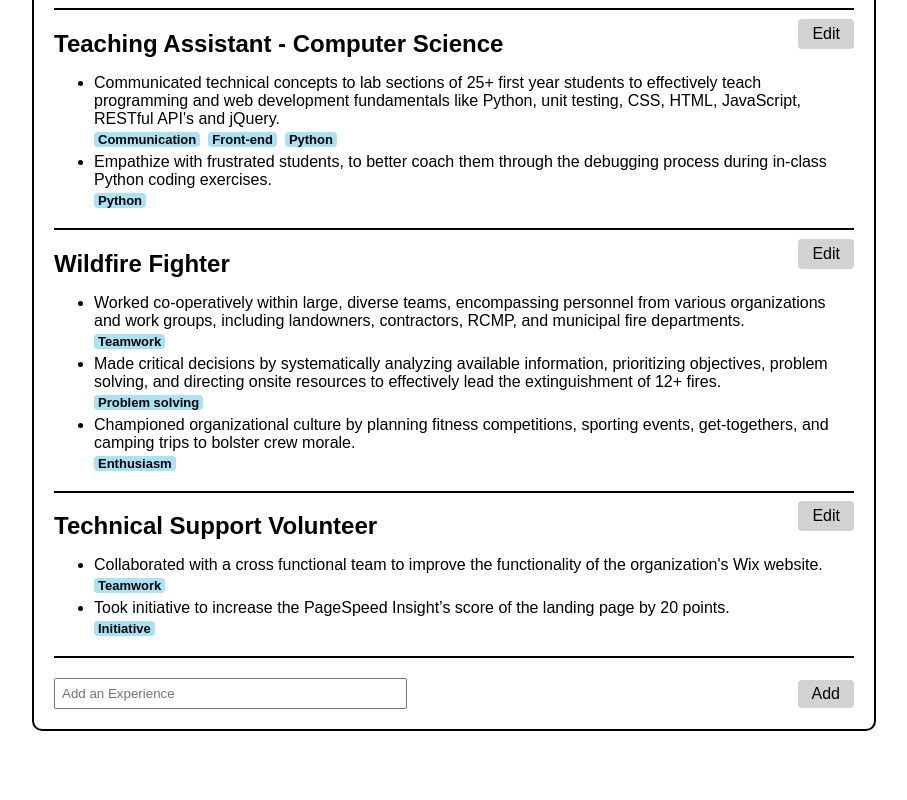
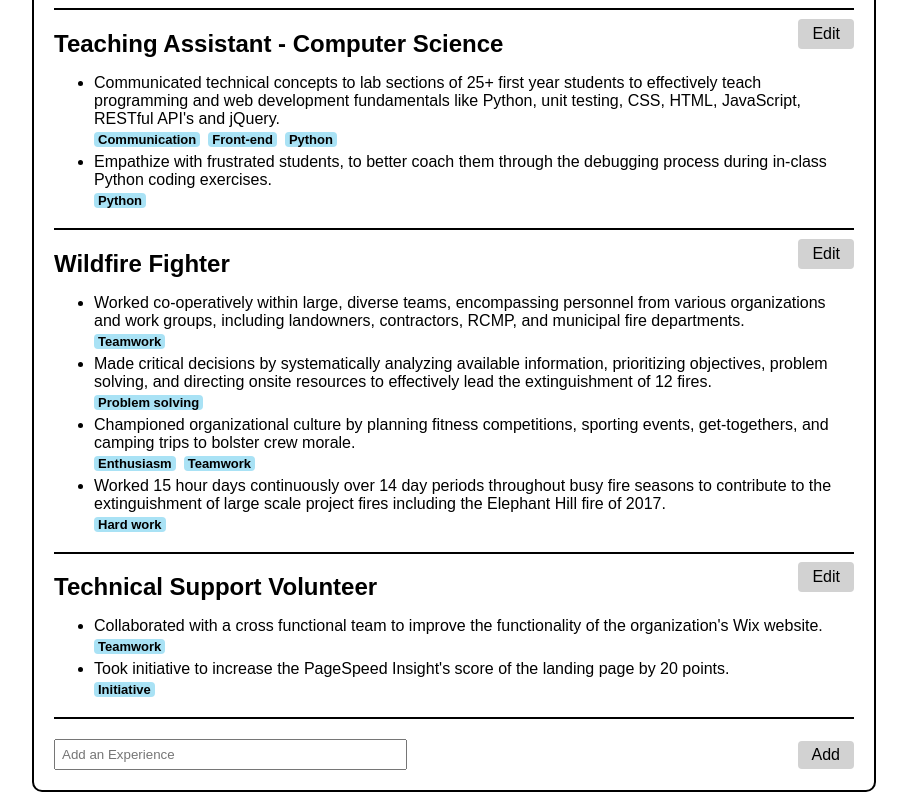
Before and after one commit to jasonTheDev/resume-builder, an Angular app: page / in a window 1280 px wide. Shown: the part 822-1622 px from the top of the page, without its empty margins (186-1093 px from the left). Before the commit the page ends 1561 px from the top, so only its background shows below. Built offline with nearby package versions, Linux system fonts and the light colour scheme.

Commit message:
Update service

```diff
--- a/src/app/experience.service.ts
+++ b/src/app/experience.service.ts
@@ -69,12 +69,16 @@ export class ExperienceService {
           applicableTags: ["Teamwork"]
         },
         {
-          description: "Made critical decisions by systematically analyzing available information, prioritizing objectives, problem solving, and directing onsite resources to effectively lead the extinguishment of 12+ fires.",
+          description: "Made critical decisions by systematically analyzing available information, prioritizing objectives, problem solving, and directing onsite resources to effectively lead the extinguishment of 12 fires.",
           applicableTags: ["Problem solving"]
         },
         {
           description: "Championed organizational culture by planning fitness competitions, sporting events, get-togethers, and camping trips to bolster crew morale.",
-          applicableTags: ["Enthusiasm"]
+          applicableTags: ["Enthusiasm", "Teamwork"]
+        },
+        {
+          description: "Worked 15 hour days continuously over 14 day periods throughout busy fire seasons to contribute to the extinguishment of large scale project fires including the Elephant Hill fire of 2017.",
+          applicableTags: ["Hard work"]
         },
       ]
     },
@@ -86,7 +90,7 @@ export class ExperienceService {
           applicableTags: ["Teamwork"]
         },
         {
-          description: "Took initiative to increase the PageSpeed Insight’s score of the landing page by 20 points.",
+          description: "Took initiative to increase the PageSpeed Insight's score of the landing page by 20 points.",
           applicableTags: ["Initiative"]
         },
       ]
```
